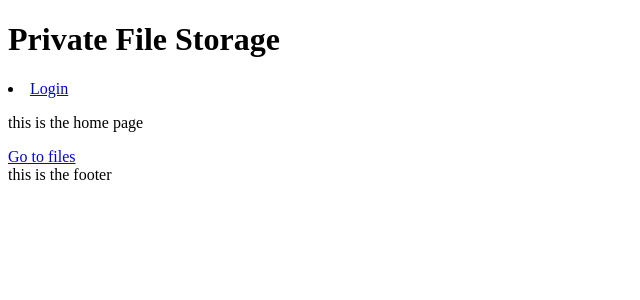
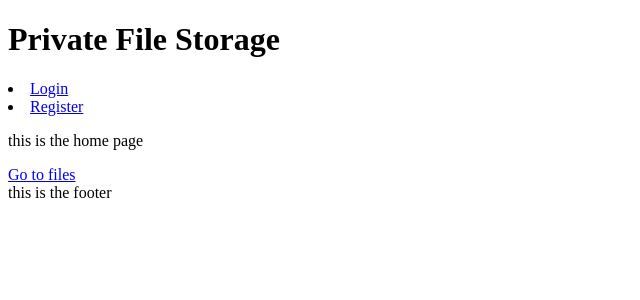
Before and after one commit to tolu-c/special-winner, a Django app: page / in a window 1280 px wide. Shown: the top 300 px of the page, without its empty margins (0-640 px from the left). Run offline with Django 4.2, Linux system fonts and the light colour scheme.

Commit message:
feat: register

```diff
--- a/files/templates/base.html
+++ b/files/templates/base.html
@@ -20,6 +20,7 @@
           <li><a href="{% url 'files:logout' %}">Logout</a></li>
           {% else %}
           <li><a href="{% url 'files:login' %}">Login</a></li>
+          <li><a href="{% url 'files:register' %}">Register</a></li>
         </ul>
         {% endif %}
       </nav>
--- a/files/urls.py
+++ b/files/urls.py
@@ -9,5 +9,6 @@ urlpatterns = [
     path('files/<int:file_id>', views.file_detail, name='file_detail'),
     path('upload/', views.file_upload, name='file_upload'),
     path('accounts/login/', views.user_login, name="login"),
+    path('accounts/register/', views.user_register, name="register"),
     path('logout/', views.user_logout, name='logout')
 ]
--- a/files/views.py
+++ b/files/views.py
@@ -3,6 +3,7 @@ from .models import PrivateFile
 from django.contrib.auth.decorators import login_required
 from django.contrib.auth.views import LoginView
 from django.contrib.auth import logout
+from django.contrib.auth.forms import UserCreationForm
 from .forms import PrivateFileForm
 from django.http import FileResponse, HttpResponse
 import mimetypes
@@ -64,3 +65,14 @@ def user_login(request):
 def user_logout(request):
     logout(request)
     return redirect('files:home')
+
+
+def user_register(request):
+    if request.method == 'POST':
+        form = UserCreationForm(request.POST)
+        if form.is_valid():
+            form.save()
+            return redirect('files:login')
+    else:
+        form = UserCreationForm()
+    return render(request, 'register.html', {'form': form})
```
Also changed, not shown: files/templates/register.html (added, +11 -0 lines).
